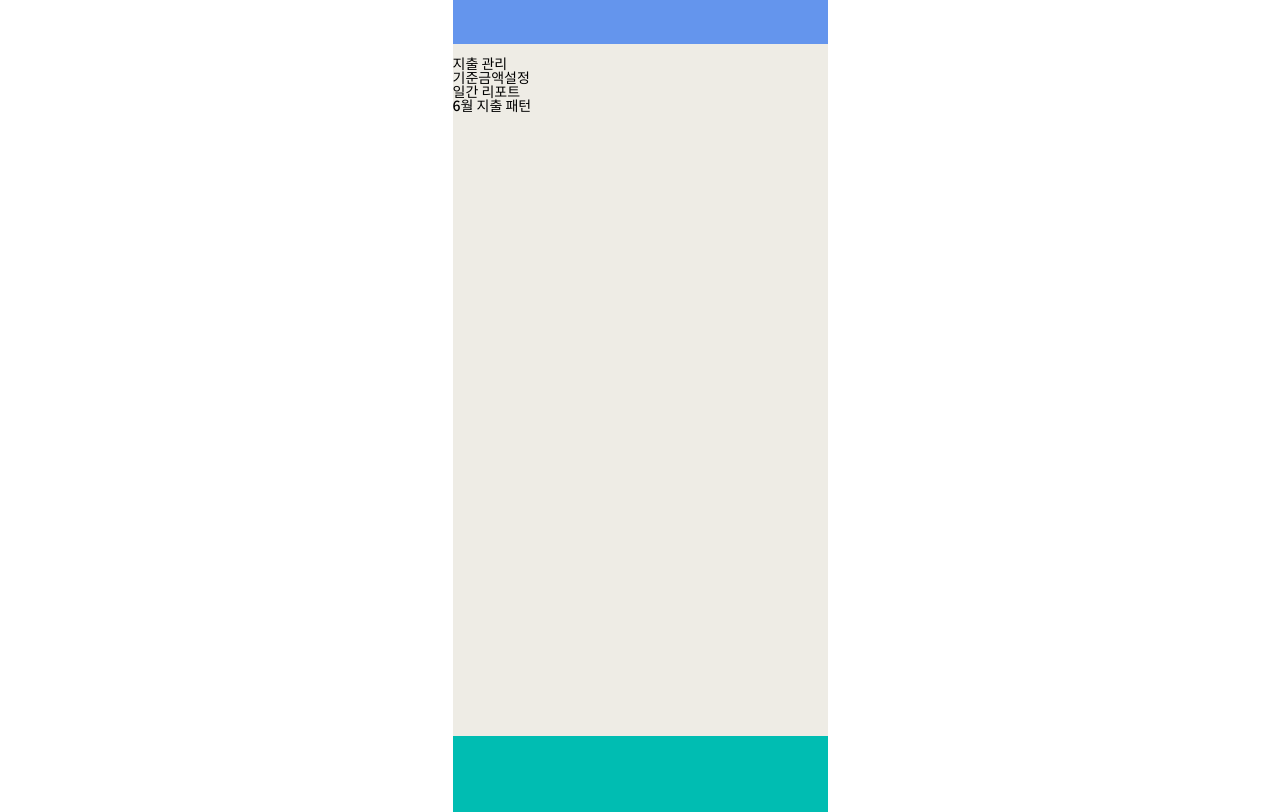
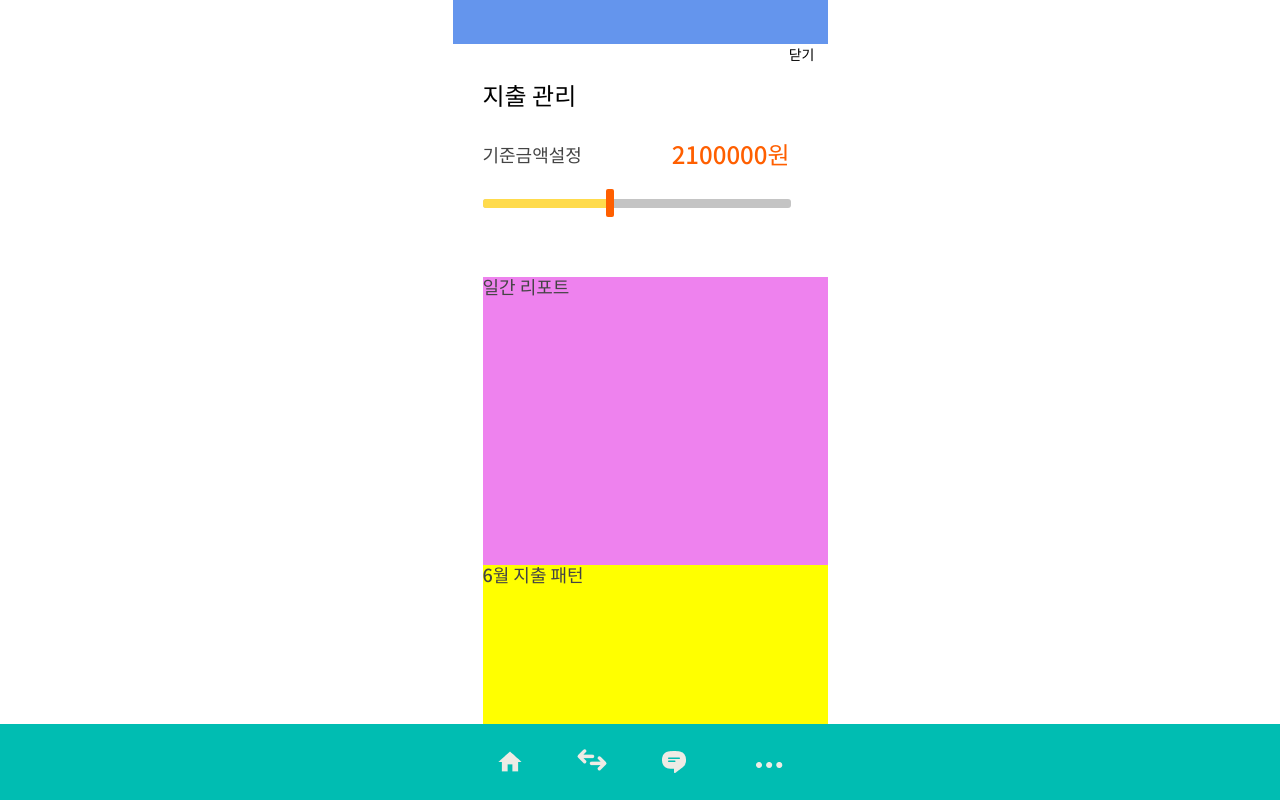
Before and after one commit to GyoHeon/mobile-bank, a website: page pages/reports.html in a window 1280 px wide. Drawn offline with Linux system fonts and the light colour scheme.

Commit message:
feat: make reports page

```diff
--- a/css/main.css
+++ b/css/main.css
@@ -5,6 +5,9 @@ body {
   font-family: "Noto Sans KR", sans-serif;
   font-size: 14px;
   font-weight: 500;
+}
+a {
+  color: #000;
 }
 .view {
   margin: auto;
@@ -23,9 +26,6 @@ body {
 }
 ::-webkit-scrollbar {
   display: none;
-}
-a {
-  color: #000;
 }
 
 /*NAVIGATION*/
@@ -299,3 +299,11 @@ nav {
 .contents__history--li__inner .income {
   color: #ff5f00;
 }
+
+/*TEST*/
+.main-2 {
+  position: absolute;
+}
+.hidden {
+  display: none;
+}
--- /dev/null
+++ b/css/reports.css
@@ -0,0 +1,81 @@
+/*COMMON*/
+.view {
+  height: 768px;
+  background-color: #fff;
+  padding-top: 0;
+}
+main {
+  height: 623px;
+  padding-left: 30px;
+  overflow-y: scroll;
+}
+a {
+  text-decoration: none;
+}
+
+/*HEADER*/
+.title {
+  width: 332px;
+  height: 69px;
+  margin-left: 30px;
+  display: flex;
+  justify-content: space-between;
+}
+.title strong {
+  line-height: 36px;
+  font-size: 24px;
+  align-self: flex-end;
+}
+.title a {
+  line-height: 21px;
+  font-weight: 300;
+}
+
+/*REPORTS*/
+.reports {
+  width: 345px;
+  padding-top: 29px;
+}
+.report__title {
+  font-size: 18px;
+  color: #444;
+}
+/*OPTION*/
+.option {
+  height: 135px;
+}
+.option__header {
+  display: flex;
+  justify-content: space-between;
+  align-items: center;
+}
+.report__money {
+  font-size: 24px;
+  margin-right: 38px;
+  color: #ff5f00;
+}
+.option__controller {
+  width: 308px;
+  margin: 33px 28.5px 0 0;
+  position: relative;
+}
+.option__controller .account__main--chart__bar {
+  width: 100%;
+  height: 9.18px;
+}
+.option__controller .account__main--chart__bar--btn {
+  width: 8px;
+  height: 28px;
+  top: -10px;
+}
+/*DAILY REPORTS*/
+.reports__chart {
+  background-color: violet;
+  height: 288px;
+}
+
+/*MONTHLY EXPENDITURE*/
+.reports__graph {
+  background-color: yellow;
+  height: 900px;
+}
--- a/js/drag.js
+++ b/js/drag.js
@@ -7,7 +7,6 @@ dragged.addEventListener("touchend", handleEnd, false);
 function handleMove(e) {
   e.preventDefault();
   contents.style.marginTop = `${e.touches[0].clientY - 337}px`;
-  console.log(`${e.touches[0].pageY}px`);
 }
 
 function handleEnd(e) {
--- a/pages/reports.html
+++ b/pages/reports.html
@@ -10,6 +10,7 @@
   <!--style-->
   <link rel="stylesheet" href="../css/reset.css">
   <link rel="stylesheet" href="../css/main.css">
+  <link rel="stylesheet" href="../css/reports.css">
 </head>
 
 <body>
@@ -20,39 +21,57 @@
   </div>
   <!--VIEW-->
   <div class="view">
-
+    <!--HEADER-->
+    <div class="title">
+      <strong>지출 관리</strong>
+      <a href="/">닫기</a>
+    </div>
     <!--MAIN-->
     <main>
-      <h1 class="title">지출 관리</h1>
+      <div class="reports">
+        <!--OPTION-->
         <div class="option">
           <div class="option__header">
             <h3 class="report__title">기준금액설정</h3>
-          <strong class="report__money"></strong>
+            <strong class="report__money">2100000원</strong>
           </div>
-        <div class="option__controller"></div>
+          <div class="option__controller">
+            <div class="account__main--chart__bar">
+              <div class="account__main--chart__bar--fill"></div>
+            </div>
+            <div class="account__main--chart__bar--btn"></div>
+          </div>
         </div>
         <!--REPORT-->
-      <div class="reports">
+        <div class="reports__chart">
           <h3 class="report__title">일간 리포트</h3>
-        <div class="reports__chart"></div>
+        </div>
+        <div class="reports__graph">
           <h3 class="report__title">6월 지출 패턴</h3>
-        <div class="reports__graph">
           <div class="reports__graph--circle"></div>
           <ul class="reports__graph--list"></ul>
         </div>
       </div>
     </main>
-
+  </div>
   <!--NAVIGATION-->
   <nav>
     <div class="wrap">
-        <div class="wrap--home"></div>
-        <div class="wrap--change"></div>
-        <div class="wrap--notice"></div>
-        <div class="wrap--more"></div>
+      <a class="wrap--home" href="/">
+        <img src="../img/home.png" alt="home">
+      </a>
+      <div class="wrap--change">
+        <img class="arrow" src="../img/arrow.png" alt="arrow">
+        <img class="arrow-reverse" src="../img/arrow.png" alt="arrow-reverse">
+      </div>
+      <div class="wrap--notice">
+        <img src="../img/notice.png" alt="notice">
+      </div>
+      <div class="wrap--more">
+        <img src="../img/more.png" alt="more">
+      </div>
     </div>
   </nav>
-  </div>
 </body>
 
 </html>
```
Also changed, not shown: index.html (+85 -7 lines). Lines whose indentation alone changed are shown as unchanged.
